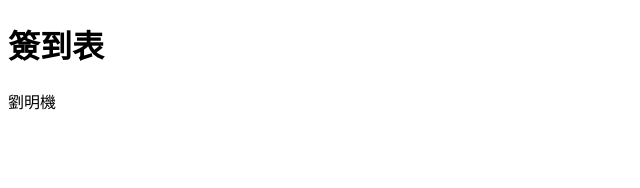
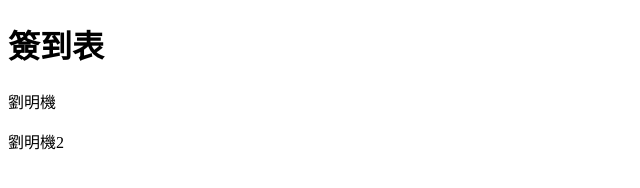
Before and after one commit to mcg25035/Sign-in-1134, a plain HTML site: page index.html in a window 1280 px wide. Shown: the whole page, without its empty margins (0-640 px from the left). Drawn offline with Linux system fonts and the light colour scheme.

Commit message:
新增劉明機2

```diff
--- a/index.html
+++ b/index.html
@@ -7,5 +7,6 @@
 <body>
 <h1>簽到表</h1>
 <p>劉明機</p>
+<p>劉明機2</p>
 </body>
 </html>
```
